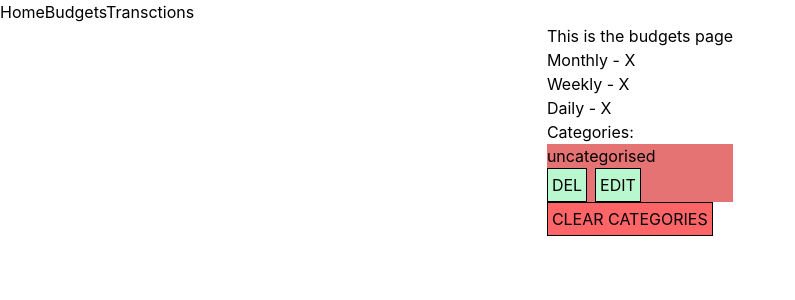
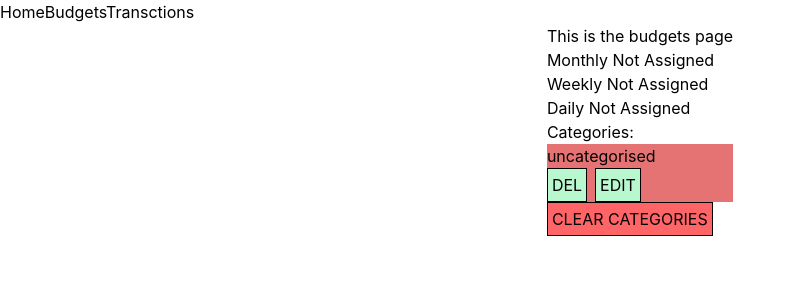
Before and after one commit to Emvil-git/wowee-ree-dough, a React (Vite) app: page /budgets in a window 1280 px wide. Shown: the top 300 px of the page, without its empty margins (0-795 px from the left). Built offline with nearby package versions, Linux system fonts and the light colour scheme.

Commit message:
feat: idk budget now appears

```diff
--- a/src/pages/Budgets/components/BudgetsTop.tsx
+++ b/src/pages/Budgets/components/BudgetsTop.tsx
@@ -1,9 +1,17 @@
+import useExStore from "../../../store/expenses"
+
 export const BudgetsTop = () => {
+
+    const budgets = useExStore((state) => state.budgets)
+
     return(
         <div>
-            Monthly - X
-            <p>Weekly - X</p>
-            <p>Daily - X</p>
+            <div className="flex flex-col">
+                <span>Monthly {budgets.monthly === null ? "Not Assigned" : budgets.monthly}</span>
+                <span>Weekly {budgets.weekly === null ? "Not Assigned" : budgets.weekly}</span>
+                <span>Daily {budgets.daily === null ? "Not Assigned" : budgets.daily}</span>
+            </div>
+
             {/* TODO WEEKDAY/WEEKEND SPLIT */}
             Categories:
         </div>
```
